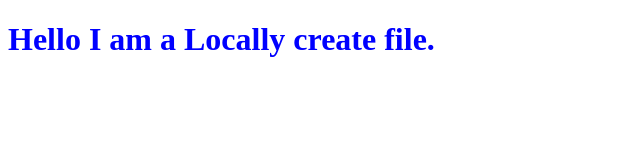
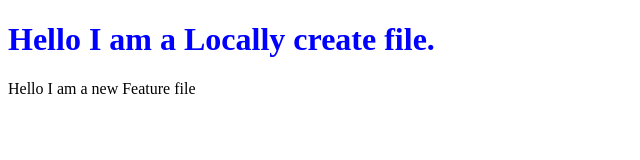
Before and after one commit to DilipKumar1710/LocalRepo, a plain HTML site: page index.html in a window 1280 px wide. Shown: the whole page, without its empty margins (0-640 px from the left). Drawn offline with Linux system fonts and the light colour scheme.

Commit message:
Added new feature1

```diff
--- a/index.html
+++ b/index.html
@@ -8,5 +8,6 @@
 </head>
 <body>
     <h1>Hello I am a Locally create file.</h1>
+    <p>Hello I am a new Feature file</p>
 </body>
 </html>
```
